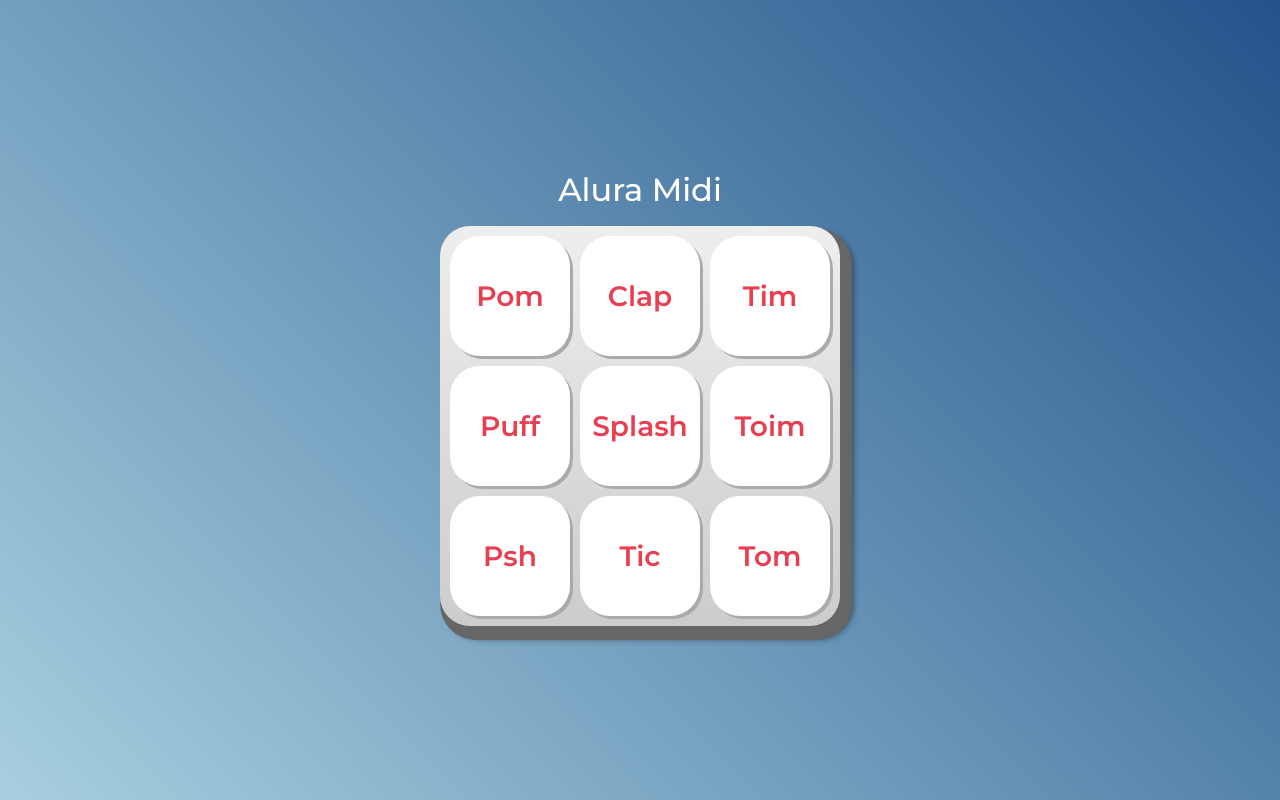
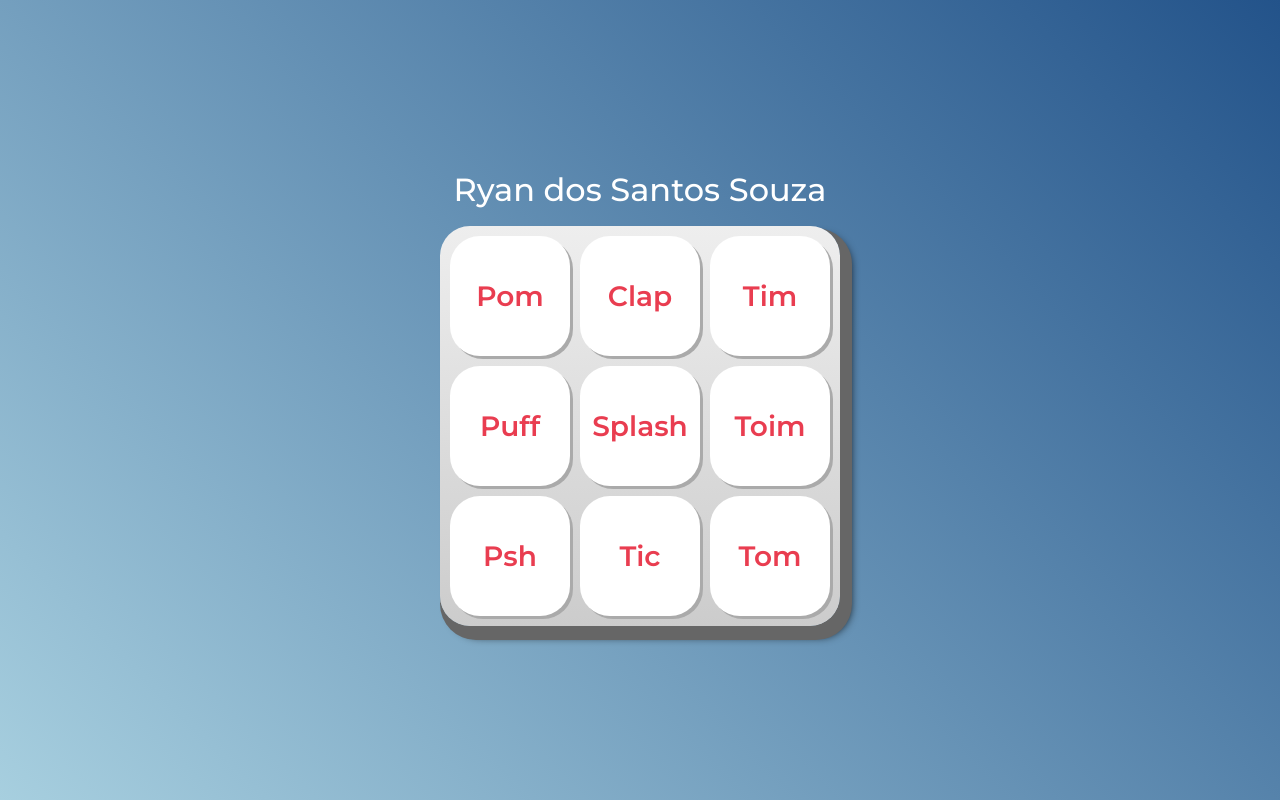
Before and after one commit to webhub3750/Ryan.github.io, a plain HTML site: page index.html in a window 1280 px wide. Drawn offline with Linux system fonts and the light colour scheme.

Commit message:
Update index.html

```diff
--- a/index.html
+++ b/index.html
@@ -18,7 +18,7 @@
 </head>
 <body>
 
-    <h1>Alura Midi</h1>
+    <h1>Ryan dos Santos Souza</h1>
 
     <section class="teclado">
         <button class="tecla tecla_pom">Pom</button>
```
